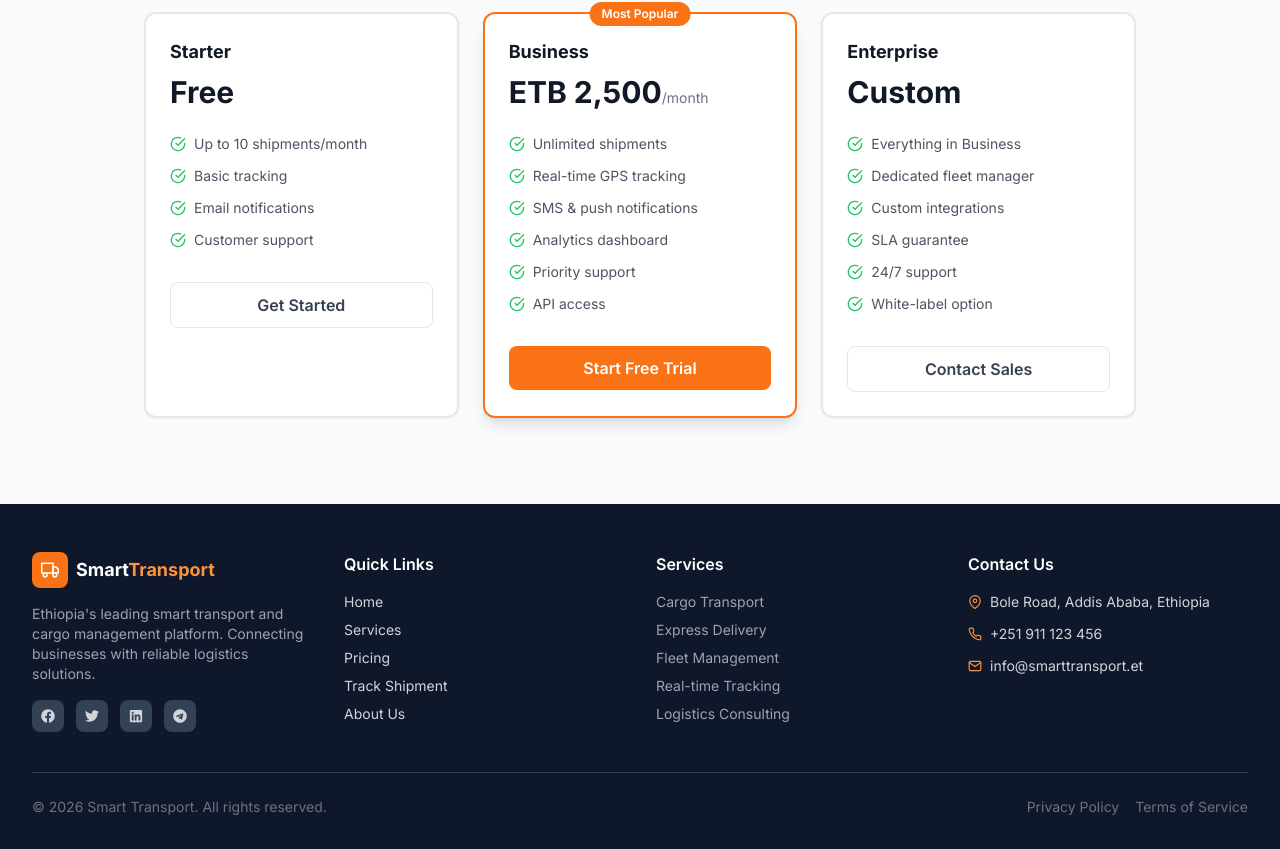
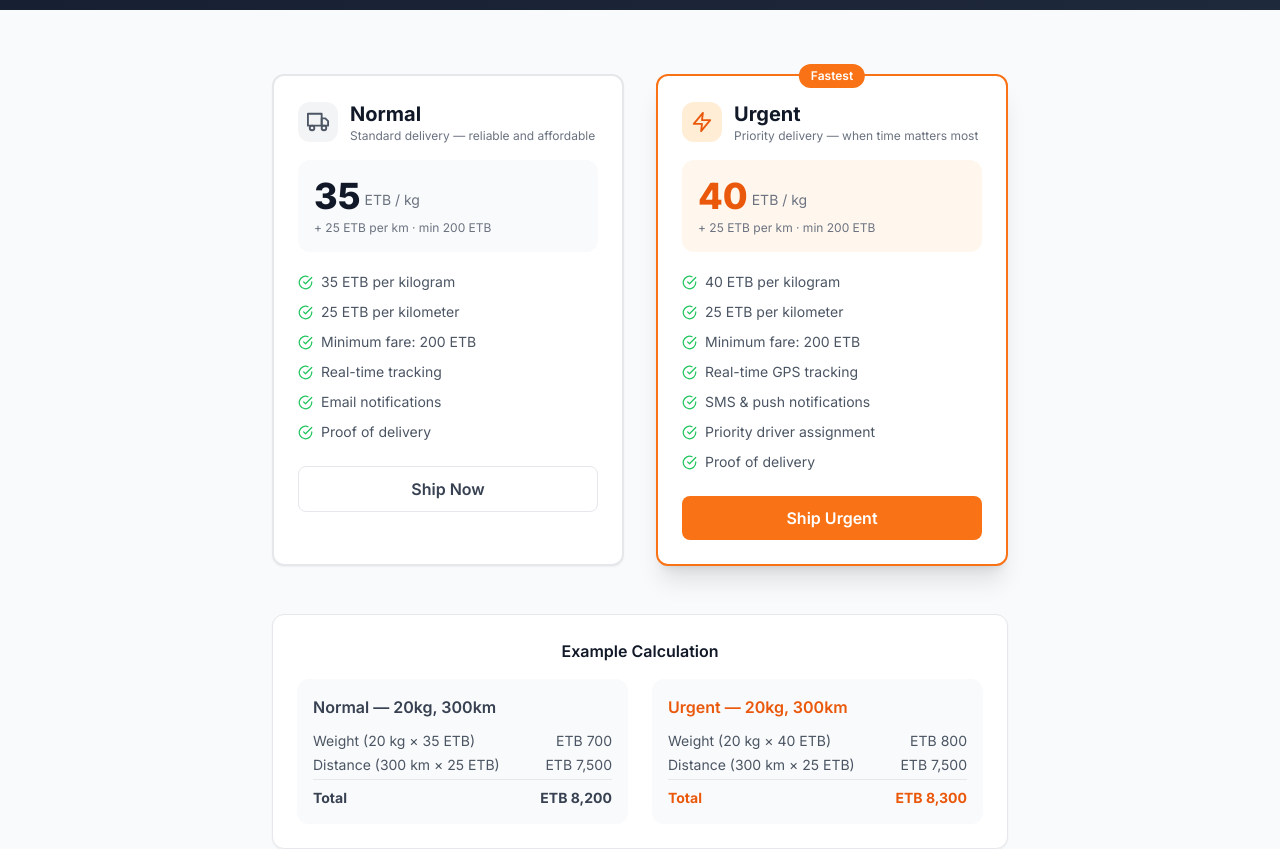
Before and after one commit to amanuel-111/Cargo-Management-System, a React (Create React App) app in the folder frontend/: page /pricing in a window 1280 px wide. Shown: the part 361-1210 px from the top of the page. Built offline with nearby package versions, Linux system fonts and the light colour scheme; no server answers.

Commit message:
feat: update pricing page with Normal/Urgent rates; add truck favicon

```diff
--- a/frontend/src/pages/public/PricingPage.jsx
+++ b/frontend/src/pages/public/PricingPage.jsx
@@ -1,67 +1,168 @@
 import React from 'react';
 import { Link } from 'react-router-dom';
 import { motion } from 'framer-motion';
-import { FiCheckCircle } from 'react-icons/fi';
+import { FiCheckCircle, FiTruck, FiZap } from 'react-icons/fi';
 
-const plans = [
+// Per-shipment pricing tiers
+const PRICING_TIERS = [
   {
-    name: 'Starter', price: 'Free', period: '', color: 'border-gray-200',
-    features: ['Up to 10 shipments/month', 'Basic tracking', 'Email notifications', 'Customer support'],
-    cta: 'Get Started', ctaStyle: 'btn-secondary',
+    label: 'Normal',
+    icon: <FiTruck size={22} />,
+    ratePerKg: 35,
+    ratePerKm: 25,
+    color: 'border-gray-200',
+    badge: null,
+    badgeColor: '',
+    description: 'Standard delivery — reliable and affordable',
+    features: [
+      '35 ETB per kilogram',
+      '25 ETB per kilometer',
+      'Minimum fare: 200 ETB',
+      'Real-time tracking',
+      'Email notifications',
+      'Proof of delivery',
+    ],
+    cta: 'Ship Now',
+    ctaStyle: 'btn-secondary',
+    ctaLink: '/register',
   },
   {
-    name: 'Business', price: 'ETB 2,500', period: '/month', color: 'border-primary-500', popular: true,
-    features: ['Unlimited shipments', 'Real-time GPS tracking', 'SMS & push notifications', 'Analytics dashboard', 'Priority support', 'API access'],
-    cta: 'Start Free Trial', ctaStyle: 'btn-primary',
-  },
-  {
-    name: 'Enterprise', price: 'Custom', period: '', color: 'border-gray-200',
-    features: ['Everything in Business', 'Dedicated fleet manager', 'Custom integrations', 'SLA guarantee', '24/7 support', 'White-label option'],
-    cta: 'Contact Sales', ctaStyle: 'btn-secondary',
+    label: 'Urgent',
+    icon: <FiZap size={22} />,
+    ratePerKg: 40,
+    ratePerKm: 25,
+    color: 'border-primary-500',
+    badge: 'Fastest',
+    badgeColor: 'bg-primary-500',
+    description: 'Priority delivery — when time matters most',
+    features: [
+      '40 ETB per kilogram',
+      '25 ETB per kilometer',
+      'Minimum fare: 200 ETB',
+      'Real-time GPS tracking',
+      'SMS & push notifications',
+      'Priority driver assignment',
+      'Proof of delivery',
+    ],
+    cta: 'Ship Urgent',
+    ctaStyle: 'btn-primary',
+    ctaLink: '/register',
   },
 ];
 
 const PricingPage = () => (
   <div className="min-h-screen">
+    {/* Hero */}
     <section className="bg-gradient-to-br from-dark-900 to-dark-800 text-white py-20">
       <div className="max-w-4xl mx-auto px-4 text-center">
-        <h1 className="text-4xl font-bold mb-4">Simple, Transparent Pricing</h1>
-        <p className="text-gray-300 text-lg">Choose the plan that fits your business needs</p>
+        <motion.div initial={{ opacity: 0, y: 20 }} animate={{ opacity: 1, y: 0 }}>
+          <h1 className="text-4xl font-bold mb-4">Simple, Transparent Pricing</h1>
+          <p className="text-gray-300 text-lg mb-6">
+            Pay only for what you ship — no subscriptions, no hidden fees
+          </p>
+          <div className="inline-flex items-center gap-2 bg-white/10 border border-white/20 rounded-full px-4 py-2 text-sm text-gray-300">
+            <FiTruck size={14} />
+            Pricing is per shipment · based on weight &amp; distance
+          </div>
+        </motion.div>
       </div>
     </section>
+
+    {/* Pricing cards */}
     <section className="py-16 bg-gray-50">
-      <div className="max-w-5xl mx-auto px-4">
-        <div className="grid md:grid-cols-3 gap-6">
-          {plans.map(({ name, price, period, color, popular, features, cta, ctaStyle }, i) => (
+      <div className="max-w-3xl mx-auto px-4">
+        <div className="grid md:grid-cols-2 gap-8">
+          {PRICING_TIERS.map((tier, i) => (
             <motion.div
-              key={name}
+              key={tier.label}
               initial={{ opacity: 0, y: 20 }}
               whileInView={{ opacity: 1, y: 0 }}
               transition={{ delay: i * 0.1 }}
-              className={`card border-2 ${color} relative ${popular ? 'shadow-lg scale-105' : ''}`}
+              className={`card border-2 ${tier.color} relative ${tier.badge ? 'shadow-xl scale-105' : ''}`}
             >
-              {popular && (
-                <span className="absolute -top-3 left-1/2 -translate-x-1/2 bg-primary-500 text-white text-xs font-semibold px-3 py-1 rounded-full">
-                  Most Popular
+              {tier.badge && (
+                <span className={`absolute -top-3 left-1/2 -translate-x-1/2 ${tier.badgeColor} text-white text-xs font-semibold px-3 py-1 rounded-full`}>
+                  {tier.badge}
                 </span>
               )}
-              <h3 className="font-bold text-gray-900 text-lg mb-2">{name}</h3>
-              <div className="mb-6">
-                <span className="text-3xl font-bold text-gray-900">{price}</span>
-                <span className="text-gray-500 text-sm">{period}</span>
+
+              {/* Header */}
+              <div className="flex items-center gap-3 mb-4">
+                <div className={`w-10 h-10 rounded-xl flex items-center justify-center ${tier.badge ? 'bg-primary-100 text-primary-600' : 'bg-gray-100 text-gray-600'}`}>
+                  {tier.icon}
+                </div>
+                <div>
+                  <h3 className="font-bold text-gray-900 text-xl">{tier.label}</h3>
+                  <p className="text-gray-500 text-xs">{tier.description}</p>
+                </div>
               </div>
-              <ul className="space-y-3 mb-8">
-                {features.map((f) => (
+
+              {/* Rate highlight */}
+              <div className={`rounded-xl p-4 mb-5 ${tier.badge ? 'bg-primary-50' : 'bg-gray-50'}`}>
+                <div className="flex items-end gap-1 mb-1">
+                  <span className={`text-4xl font-extrabold ${tier.badge ? 'text-primary-600' : 'text-gray-900'}`}>
+                    {tier.ratePerKg}
+                  </span>
+                  <span className="text-gray-500 text-sm mb-1.5">ETB / kg</span>
+                </div>
+                <p className="text-xs text-gray-500">+ {tier.ratePerKm} ETB per km · min 200 ETB</p>
+              </div>
+
+              {/* Features */}
+              <ul className="space-y-2.5 mb-6">
+                {tier.features.map((f) => (
                   <li key={f} className="flex items-center gap-2 text-sm text-gray-600">
-                    <FiCheckCircle className="text-green-500 flex-shrink-0" size={16} />
+                    <FiCheckCircle className="text-green-500 flex-shrink-0" size={15} />
                     {f}
                   </li>
                 ))}
               </ul>
-              <Link to="/register" className={`${ctaStyle} w-full text-center block`}>{cta}</Link>
+
+              <Link to={tier.ctaLink} className={`${tier.ctaStyle} w-full text-center block`}>
+                {tier.cta}
+              </Link>
             </motion.div>
           ))}
         </div>
+
+        {/* Example calculation */}
+        <motion.div
+          initial={{ opacity: 0, y: 20 }}
+          whileInView={{ opacity: 1, y: 0 }}
+          transition={{ delay: 0.3 }}
+          className="mt-12 card border border-gray-200"
+        >
+          <h3 className="font-semibold text-gray-900 mb-4 text-center">Example Calculation</h3>
+          <div className="grid sm:grid-cols-2 gap-6">
+            {[
+              { label: 'Normal', kg: 20, km: 300, rate: 35, color: 'text-gray-700' },
+              { label: 'Urgent', kg: 20, km: 300, rate: 40, color: 'text-primary-600' },
+            ].map(({ label, kg, km, rate, color }) => {
+              const weightCost = kg * rate;
+              const distCost   = km * 25;
+              const total      = Math.max(weightCost + distCost, 200);
+              return (
+                <div key={label} className="bg-gray-50 rounded-xl p-4">
+                  <p className={`font-semibold mb-3 ${color}`}>{label} — {kg}kg, {km}km</p>
+                  <div className="space-y-1 text-sm text-gray-600">
+                    <div className="flex justify-between">
+                      <span>Weight ({kg} kg × {rate} ETB)</span>
+                      <span>ETB {weightCost.toLocaleString()}</span>
+                    </div>
+                    <div className="flex justify-between">
+                      <span>Distance ({km} km × 25 ETB)</span>
+                      <span>ETB {distCost.toLocaleString()}</span>
+                    </div>
+                    <div className={`flex justify-between font-bold pt-2 border-t border-gray-200 ${color}`}>
+                      <span>Total</span>
+                      <span>ETB {total.toLocaleString()}</span>
+                    </div>
+                  </div>
+                </div>
+              );
+            })}
+          </div>
+        </motion.div>
       </div>
     </section>
   </div>
```
Also changed, not shown: frontend/public/index.html (+1 -0 lines).
